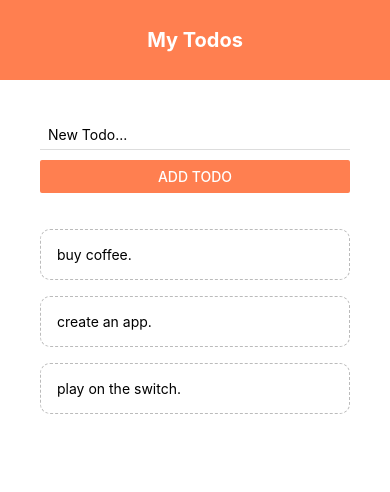
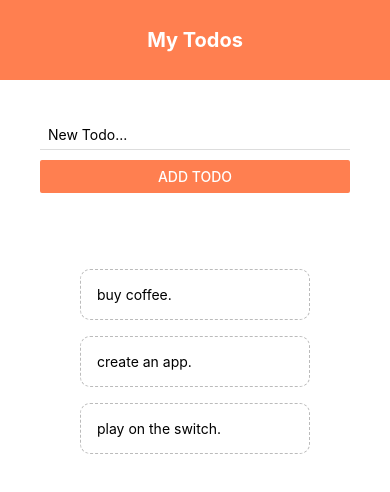
Before and after one commit to brodrickgeorge/GameZone, a React Native app: screen / in a window 390 px wide. Shown: the top 492 px of the page. Built offline with nearby package versions, Linux system fonts and the light colour scheme.

Commit message:
fixed TodoItem

```diff
--- a/App.js
+++ b/App.js
@@ -10,6 +10,7 @@ import {
   TouchableWithoutFeedback,
   Keyboard,
 } from "react-native";
+
 import AddTodo from "./components/AddTodo";
 import Header from "./components/Header";
 import TodoItem from "./components/TodoItem";
@@ -20,12 +21,6 @@ export default function App() {
     { text: "create an app.", key: "2" },
     { text: "play on the switch.", key: "3" },
   ]);
-
-  const handlePress = (key) => {
-    setTodos((prevTodos) => {
-      return prevTodos.filter((todo) => todo.key != key);
-    });
-  };
 
   const handleSubmit = (text) => {
     if (text.length > 3) {
@@ -39,6 +34,12 @@ export default function App() {
     }
   };
 
+  const handlePress = (key) => {
+    setTodos((prevTodos) => {
+      return prevTodos.filter((todo) => todo.key != key);
+    });
+  };
+
   return (
     <TouchableWithoutFeedback
       onPress={() => {
@@ -49,8 +50,9 @@ export default function App() {
         <Header />
         <View style={styles.content}>
           <AddTodo handleSubmit={handleSubmit} />
-          <View style={styles.list}>
+          <View style={styles.content}>
             <FlatList
+              style={styles.list}
               data={todos}
               renderItem={({ item }) => (
                 <TodoItem item={item} handlePress={handlePress} />
```
Also changed, not shown: components/TodoItem.js (+1 -7 lines).
